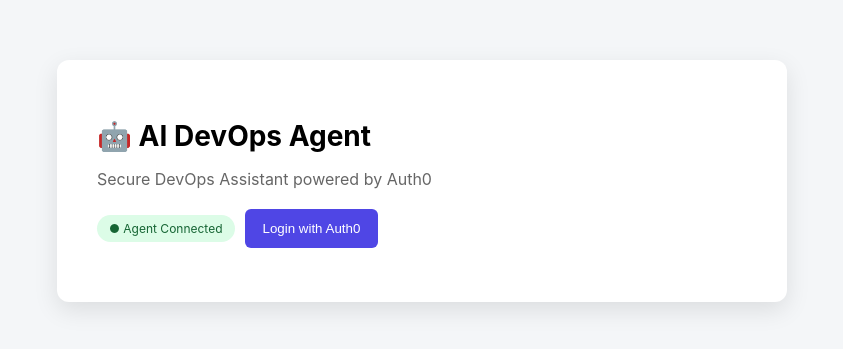
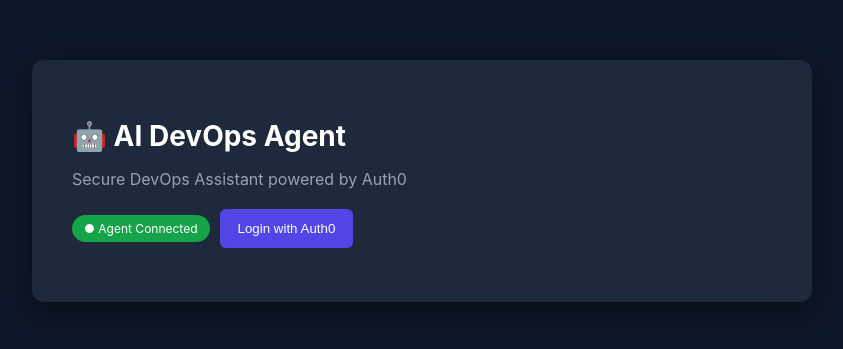
Before and after one commit to gayamanusha7/ai-devops-agent, a React (Create React App) app in the folder frontend/: page / in a window 1280 px wide. Shown: the part 219-568 px from the top of the page, without its empty margins (218-1061 px from the left). Built offline with nearby package versions, Linux system fonts and the light colour scheme.

Commit message:
Initial commit - AI DevOps Agent

```diff
--- a/frontend/src/App.css
+++ b/frontend/src/App.css
@@ -1,8 +1,8 @@
 body {
   margin: 0;
-  font-family: -apple-system, BlinkMacSystemFont, "Segoe UI", Roboto, Oxygen,
-    Ubuntu, Cantarell, "Open Sans", "Helvetica Neue", sans-serif;
-  background: #f4f6f8;
+  font-family: "Inter", sans-serif;
+  background: #0f172a;
+  color: white;
 }
 
 .App {
@@ -12,17 +12,17 @@
   min-height: 100vh;
 }
 
-/* Main card container */
+/* Main dashboard container */
 
 .container {
-  background: white;
-  width: 650px;
+  width: 700px;
+  background: #1e293b;
   padding: 40px;
   border-radius: 12px;
-  box-shadow: 0 8px 25px rgba(0,0,0,0.1);
+  box-shadow: 0 10px 30px rgba(0,0,0,0.5);
 }
 
-/* Title */
+/* Header */
 
 .title {
   font-size: 28px;
@@ -30,7 +30,7 @@
 }
 
 .subtitle {
-  color: #666;
+  color: #94a3b8;
   margin-bottom: 20px;
 }
 
@@ -38,15 +38,15 @@
 
 .status {
   display: inline-block;
-  background: #dcfce7;
-  color: #166534;
+  background: #16a34a;
+  color: white;
   padding: 6px 12px;
   border-radius: 20px;
   font-size: 12px;
   margin-bottom: 20px;
 }
 
-/* Input area */
+/* Input row */
 
 .input-row {
   display: flex;
@@ -57,17 +57,20 @@
   flex: 1;
   padding: 12px;
   border-radius: 6px;
-  border: 1px solid #ddd;
-  font-size: 14px;
+  border: none;
+  background: #0f172a;
+  color: white;
 }
+
+/* Buttons */
 
 .ask-btn {
   margin-left: 10px;
   padding: 12px 18px;
   background: #4f46e5;
-  color: white;
   border: none;
   border-radius: 6px;
+  color: white;
   cursor: pointer;
 }
 
@@ -80,7 +83,7 @@
 .response {
   margin-top: 25px;
   padding: 15px;
-  background: #f1f5f9;
+  background: #0f172a;
   border-radius: 6px;
 }
 
@@ -91,14 +94,14 @@
 }
 
 .message-user {
-  background: #eef2ff;
+  background: #1d4ed8;
   padding: 10px;
   border-radius: 6px;
   margin-top: 10px;
 }
 
 .message-agent {
-  background: #f1f5f9;
+  background: #334155;
   padding: 10px;
   border-radius: 6px;
   margin-top: 5px;
@@ -109,5 +112,5 @@
 .architecture {
   margin-top: 40px;
   font-size: 14px;
-  color: #666;
+  color: #94a3b8;
 }
```
